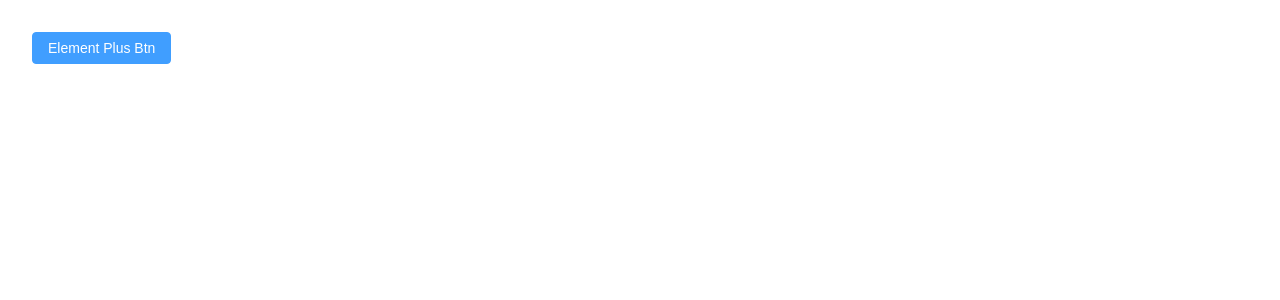
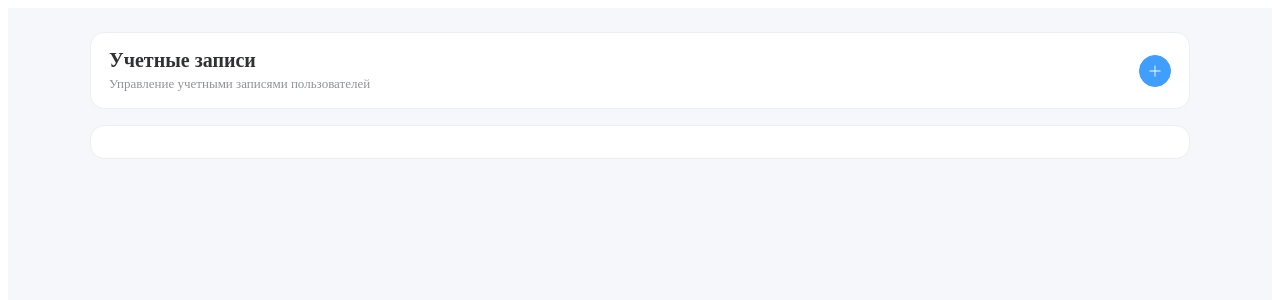
Before and after one commit to when-dev/accounts-form-vue-test, a Vue app: page / in a window 1280 px wide. Shown: the top 300 px of the page. Built offline with nearby package versions, Linux system fonts and the light colour scheme; the HTML template or start-up script is replaced by a standard one.

Commit message:
feat: added accounts page with header and add button

```diff
--- a/package.json
+++ b/package.json
@@ -15,6 +15,7 @@
     "format": "prettier --write --experimental-cli src/"
   },
   "dependencies": {
+    "@element-plus/icons-vue": "^2.3.2",
     "element-plus": "^2.13.2",
     "pinia": "^3.0.4",
     "vue": "^3.5.27"
--- a/src/App.vue
+++ b/src/App.vue
@@ -1,9 +1,7 @@
-<script setup lang="ts"></script>
-
 <template>
-  <main style='padding: 24px'>
-    <el-button type="primary">Element Plus Btn</el-button>
-  </main>
+  <AccountsPage />
 </template>
 
-<style scoped></style>
+<script setup lang="ts">
+import AccountsPage from './pages/AccountsPage.vue'
+</script>
--- /dev/null
+++ b/src/components/accounts/AccountHeader.vue
@@ -0,0 +1,57 @@
+<template>
+  <header class="header">
+    <div class="left">
+      <h1 class="title">Учетные записи</h1>
+      <p class="subtitle">
+        Управление учетными записями пользователей
+      </p>
+    </div>
+
+    <el-button
+      type="primary"
+      :icon="Plus"
+      circle
+      @click="emit('add')"
+    />
+  </header>
+</template>
+
+<script setup lang="ts">
+import { Plus } from '@element-plus/icons-vue'
+
+const emit = defineEmits<{
+  (e: 'add'): void
+}>()
+</script>
+
+<style scoped>
+.header {
+  display: flex;
+  justify-content: space-between;
+  align-items: center;
+
+  padding: 16px 18px;
+  border-radius: 14px;
+  background: #ffffff;
+  border: 1px solid #ebeef5;
+}
+
+.left {
+  display: flex;
+  flex-direction: column;
+  gap: 4px;
+}
+
+.title {
+  margin: 0;
+  font-size: 20px;
+  font-weight: 600;
+  color: #303133;
+}
+
+.subtitle {
+  margin: 0;
+  font-size: 13px;
+  color: #909399;
+}
+</style>
--- /dev/null
+++ b/src/pages/AccountsPage.vue
@@ -0,0 +1,40 @@
+<template>
+  <div class="page">
+    <div class="container">
+      <AccountsHeader @add="handleAdd" />
+
+      <!-- TODO: добавить подсказку по меткам -->
+      <!-- TODO: добавить список учетных записей -->
+      <section class="content" />
+    </div>
+  </div>
+</template>
+
+<script setup lang="ts">
+import AccountsHeader from '../components/accounts/AccountHeader.vue'
+
+function handleAdd() {
+  // TODO: подключить store и реализовать добавление учетной записи
+}
+</script>
+
+<style scoped>
+.page {
+  min-height: 100vh;
+  padding: 24px;
+  background: #f5f7fa;
+}
+
+.container {
+  max-width: 1100px;
+  margin: 0 auto;
+}
+
+.content {
+  margin-top: 16px;
+  padding: 16px;
+  border-radius: 14px;
+  background: #ffffff;
+  border: 1px solid #ebeef5;
+}
+</style>
```
Also changed, not shown: 1 other file (tests, documents, lock files or other folders).
